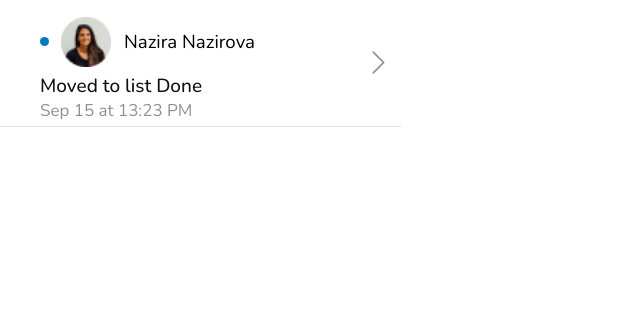
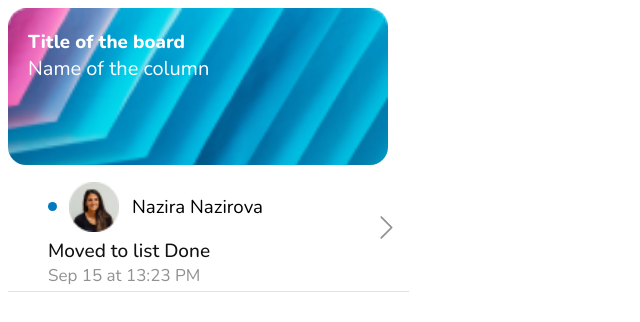
Before and after one commit to peaksoft-school/js6-task-tracker, a React (Create React App) app: page / in a window 1280 px wide. Shown: the top 322 px of the page, without its empty margins (0-640 px from the left). Built offline with nearby package versions, Linux system fonts and the light colour scheme.

Commit message:
add global style in index.css import image ,add notification board

```diff
--- a/src/App.js
+++ b/src/App.js
@@ -1,10 +1,13 @@
 import "./App.css";
 import NotificationItem from "./Components/UI/NotificationItem";
-
+// import boardPNG from "./assets/images/Rectangle 58.png";
 function App() {
   return (
     <div className="App">
-      <NotificationItem />
+      <NotificationItem
+        titleBoard="Title of the board"
+        nameColumn="Name of the column"
+      />
     </div>
   );
 }
--- a/src/Components/UI/NotificationItem.jsx
+++ b/src/Components/UI/NotificationItem.jsx
@@ -3,9 +3,22 @@ import styled from "styled-components";
 import UserAvatar from "./UserAvatar";
 import UserName from "./UserName";
 import arrowSvg from "../../assets/icons/arrow.svg";
+import png from "../../assets/images/Rectangle.png";
 
-const NotificationItem = () => {
+const NotificationItem = ({
+  titleBoard,
+  nameColumn,
+  backgroundImage,
+  notificationText,
+  userAvatar,
+  userName,
+}) => {
   return (
+    <>
+      <NotificationBoard backgroundImage={png}>
+        <TitleBoard>{titleBoard}</TitleBoard>
+        <p>{nameColumn}</p>
+      </NotificationBoard>
       <StyledNotificationItem>
         <div>
           <BlueIcon />
@@ -16,6 +29,7 @@ const NotificationItem = () => {
         <DateAdded>Sep 15 at 13:23 PM</DateAdded>
         <StyledArrowIcon src={arrowSvg} />
       </StyledNotificationItem>
+    </>
   );
 };
 
@@ -39,6 +53,28 @@ const StyledNotificationItem = styled.div`
     justify-content: space-between;
     width: 215px;
   }
+`;
+
+const NotificationBoard = styled.div`
+  background-image: url(${(props) => props.backgroundImage});
+  background-color: ${(props) => !props.backgroundImage && "gray"};
+  background-repeat: no-repeat;
+  background-size: cover;
+  width: 350px;
+  height: 150px;
+  border-radius: 18px;
+  font-family: "Nunito", sans-serif;
+  padding: 2px 10px 5px 20px;
+  text-align: left;
+  color: white;
+  p {
+    font-size: 20px;
+    margin-top: 0;
+  }
+`;
+
+const TitleBoard = styled.h3`
+  margin-bottom: 0;
 `;
 
 const NotificationText = styled.span`
--- a/src/index.css
+++ b/src/index.css
@@ -1,6 +1,3 @@
-body {
-  margin: 0;
-  padding: 0;
-  box-sizing: border-box;
-  font-family: "Raleway";
+* {
+  font-family: "Nunito", sans-serif;
 }
```
Also changed, not shown: src/assets/images/Rectangle 61.png (added), src/assets/images/Rectangle.png (added). Lines whose indentation alone changed are shown as unchanged.
